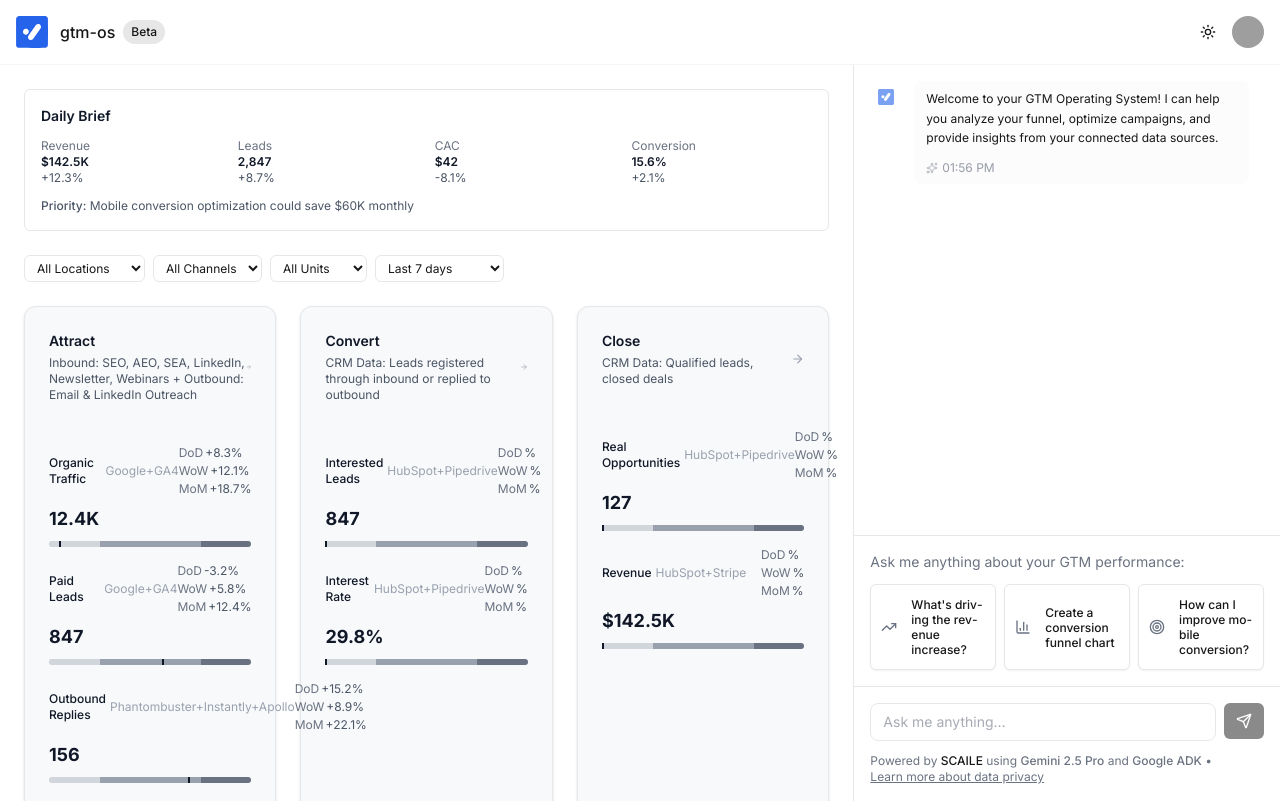
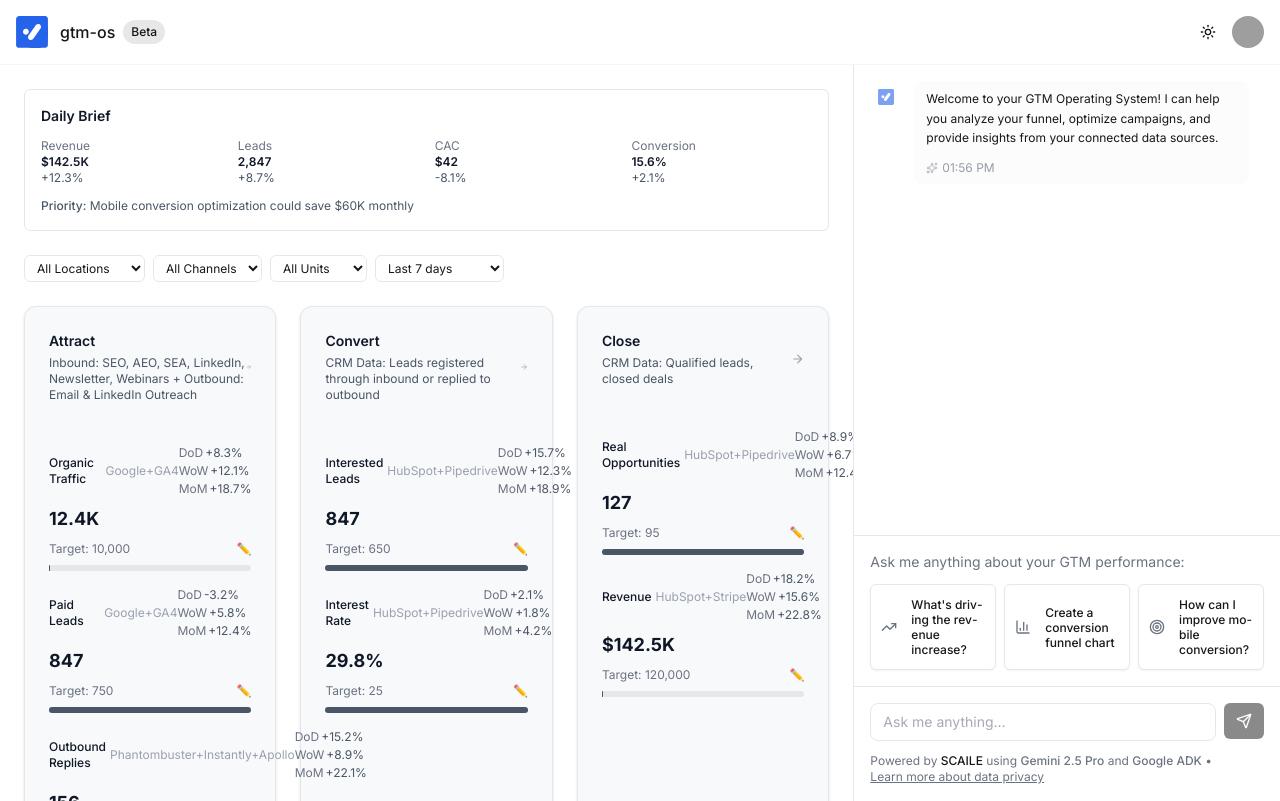
Before and after one commit to SCAILE-it/gtm-os, a Next.js app: page / in a window 1280 px wide. Built offline with nearby package versions, Linux system fonts and the light colour scheme; grey boxes are pictures that could not be loaded.

Commit message:
Simplify benchmarks to single editable target

```diff
--- a/src/components/dashboard/gtm-dashboard.tsx
+++ b/src/components/dashboard/gtm-dashboard.tsx
@@ -31,10 +31,9 @@ interface FunnelMetric {
     month: number;
   };
   benchmark: {
-    industry: number;
-    top25: number;
-    bottom25: number;
+    target: number;
     status: "above" | "below" | "at";
+    editable: boolean;
   };
   dataSources: string[];
   calculation?: string;
@@ -72,7 +71,7 @@ export function GTMDashboard() {
         label: "Organic Traffic",
         value: "12.4K",
         change: { day: 8.3, week: 12.1, month: 18.7 },
-        benchmark: { industry: 10000, top25: 15000, bottom25: 5000, status: "above" as const },
+        benchmark: { target: 10000, status: "above" as const, editable: true },
         dataSources: ["Google Search Console", "GA4"],
         calculation: "Organic search sessions from GSC + GA4"
       },
@@ -81,7 +80,7 @@ export function GTMDashboard() {
         label: "Paid Leads",
         value: "847",
         change: { day: -3.2, week: 5.8, month: 12.4 },
-        benchmark: { industry: 750, top25: 1200, bottom25: 400, status: "above" as const },
+        benchmark: { target: 750, status: "above" as const, editable: true },
         dataSources: ["Google Ads", "GA4"],
         calculation: "Conversions from Google Ads campaigns"
       },
@@ -90,7 +89,7 @@ export function GTMDashboard() {
         label: "Outbound Replies",
         value: "156",
         change: { day: 15.2, week: 8.9, month: 22.1 },
-        benchmark: { industry: 120, top25: 200, bottom25: 60, status: "above" as const },
+        benchmark: { target: 120, status: "above" as const, editable: true },
         dataSources: ["Phantombuster", "Instantly", "Apollo"],
         calculation: "Positive replies from outbound campaigns"
       },
@@ -99,7 +98,7 @@ export function GTMDashboard() {
         label: "Content Reach",
         value: "45.2K",
         change: { day: 6.7, week: 14.3, month: 28.9 },
-        benchmark: { industry: 35000, top25: 55000, bottom25: 18000, status: "above" as const },
+        benchmark: { target: 35000, status: "above" as const, editable: true },
         dataSources: ["Peek AI", "Teamfluence"],
         calculation: "Total content impressions and engagement"
       },
@@ -108,7 +107,7 @@ export function GTMDashboard() {
         label: "Blended CAC",
         value: "$42",
         change: { day: -8.1, week: -5.3, month: -12.1 },
-        benchmark: { industry: 55, top25: 35, bottom25: 85, status: "above" as const },
+        benchmark: { target: 55, status: "above" as const, editable: true },
         dataSources: ["Google Ads", "Phantombuster", "Apollo"],
         calculation: "Total marketing spend / Total leads acquired"
       }
@@ -117,18 +116,16 @@ export function GTMDashboard() {
       qualified: {
         label: "Interested Leads",
         value: "847",
-        change: 15.7,
-        period: selectedTimeframe,
-        benchmark: { industry: 650, status: "above" as const },
+        change: { day: 15.7, week: 12.3, month: 18.9 },
+        benchmark: { target: 650, status: "above" as const, editable: true },
         dataSources: ["HubSpot", "Pipedrive"],
         calculation: "Leads with engagement score > 70 or replied to outreach"
       },
       rate: {
         label: "Interest Rate",
         value: "29.8%",
-        change: 2.1,
-        period: selectedTimeframe,
-        benchmark: { industry: 25, status: "above" as const },
+        change: { day: 2.1, week: 1.8, month: 4.2 },
+        benchmark: { target: 25, status: "above" as const, editable: true },
         dataSources: ["HubSpot", "Pipedrive"],
         calculation: "Interested leads / Total leads * 100"
       }
@@ -137,18 +134,16 @@ export function GTMDashboard() {
       opportunities: {
         label: "Real Opportunities",
         value: "127",
-        change: 8.9,
-        period: selectedTimeframe,
-        benchmark: { industry: 95, status: "above" as const },
+        change: { day: 8.9, week: 6.7, month: 12.4 },
+        benchmark: { target: 95, status: "above" as const, editable: true },
         dataSources: ["HubSpot", "Pipedrive"],
         calculation: "Qualified leads with budget + authority + timeline"
       },
       revenue: {
         label: "Revenue",
         value: "$142.5K",
-        change: 18.2,
-        period: selectedTimeframe,
-        benchmark: { industry: 120000, status: "above" as const },
+        change: { day: 18.2, week: 15.6, month: 22.8 },
+        benchmark: { target: 120000, status: "above" as const, editable: true },
         dataSources: ["HubSpot", "Stripe"],
         calculation: "Closed deals * Average deal value"
       }
@@ -269,23 +264,19 @@ export function GTMDashboard() {
                 </span>
               </div>
 
-              {/* Clean Benchmark Bar */}
+              {/* Simple Target Comparison */}
+              <div className="flex items-center justify-between text-xs text-gray-500 dark:text-gray-400">
+                <span>Target: {metric.benchmark.target.toLocaleString()}</span>
+                <button className="text-gray-400 hover:text-gray-600" title="Edit target">
+                  ✏️
+                </button>
+              </div>
               <div className="w-full bg-gray-200 dark:bg-gray-700 rounded-full h-1.5 relative">
-                {/* Bottom 25% */}
-                <div className="absolute left-0 w-1/4 h-1.5 bg-gray-300 dark:bg-gray-600 rounded-l-full" />
-                {/* Middle 50% (Industry Average) */}
-                <div className="absolute left-1/4 w-1/2 h-1.5 bg-gray-400 dark:bg-gray-500" />
-                {/* Top 25% */}
-                <div className="absolute right-0 w-1/4 h-1.5 bg-gray-500 dark:bg-gray-400 rounded-r-full" />
-
-                {/* Your Performance Indicator */}
+                {/* Progress towards target */}
                 <div
-                  className="absolute top-0 w-0.5 h-1.5 bg-gray-900 dark:bg-gray-100 transition-all duration-300"
+                  className="bg-gray-600 dark:bg-gray-400 h-1.5 rounded-full transition-all duration-300"
                   style={{
-                    left: `${Math.min(95, Math.max(5,
-                      ((parseInt(metric.value.replace(/[^0-9.]/g, '')) - metric.benchmark.bottom25) /
-                       (metric.benchmark.top25 - metric.benchmark.bottom25)) * 100
-                    ))}%`
+                    width: `${Math.min(100, (parseInt(metric.value.replace(/[^0-9.]/g, '')) / metric.benchmark.target) * 100)}%`
                   }}
                 />
               </div>
```
